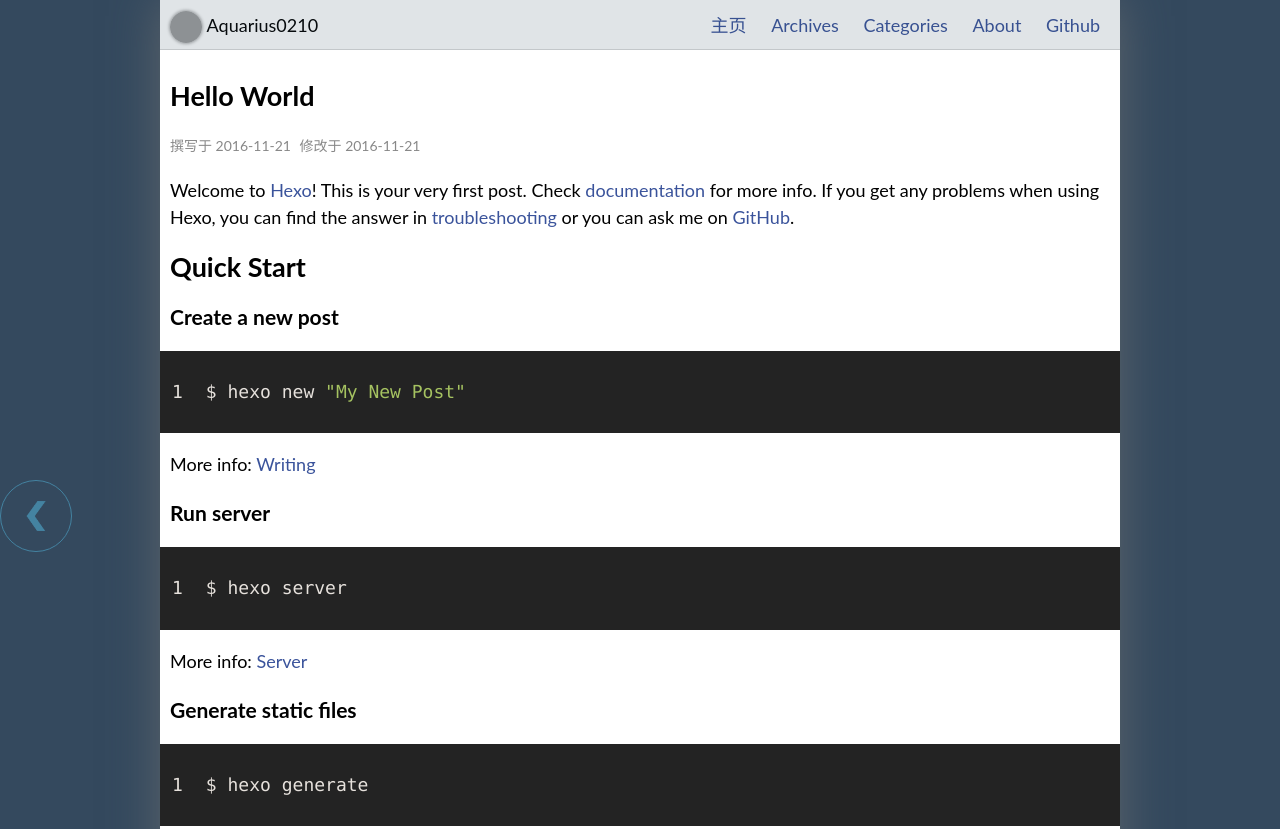
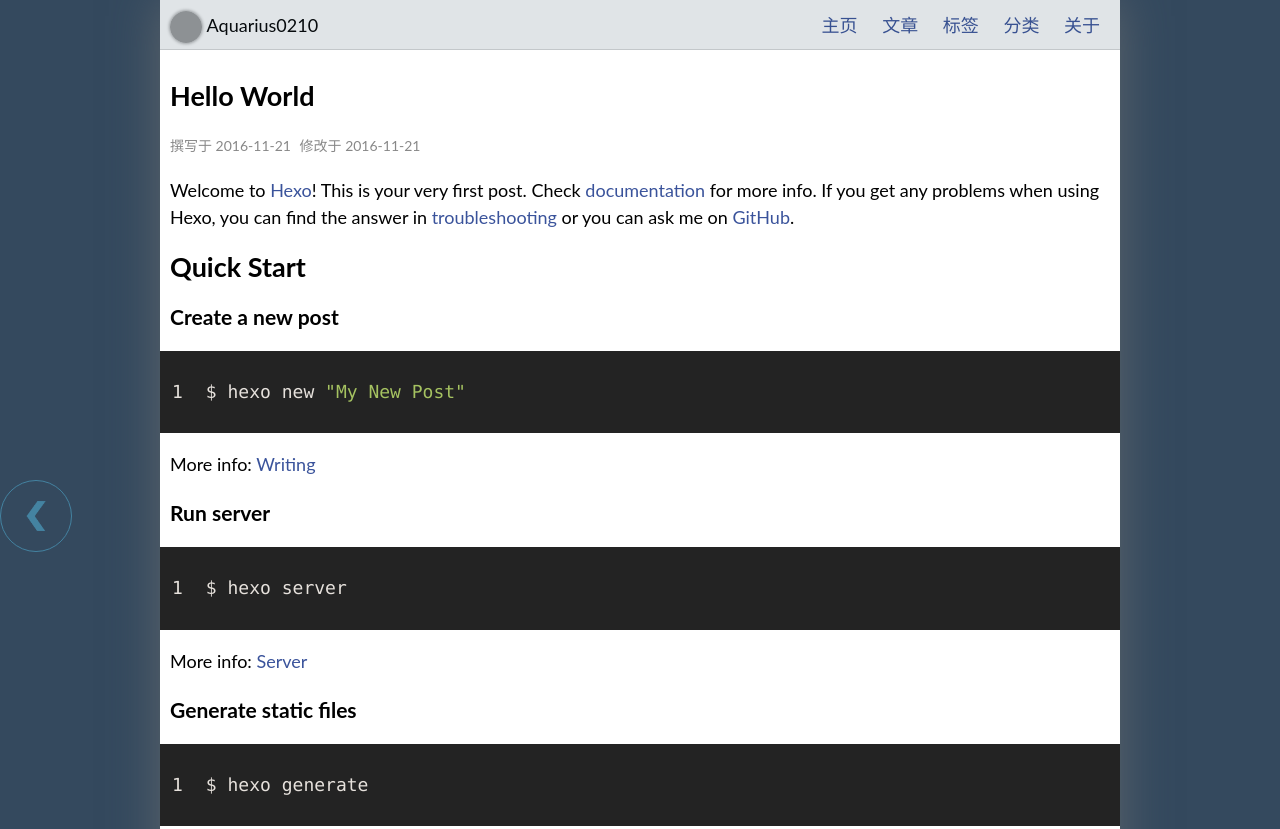
Before and after one commit to aquarius0210/aquarius0210.github.io, a plain HTML site: page 2016/11/21/hello-world/index.html in a window 1280 px wide. Shown: the top 829 px of the page. Drawn offline with Linux system fonts and the light colour scheme; grey boxes are pictures that could not be loaded.

Commit message:
Site updated: 2016-11-21 10:58:46

```diff
--- a/2016/11/21/hello-world/index.html
+++ b/2016/11/21/hello-world/index.html
@@ -74,28 +74,28 @@ Qu...">
 
             <li>
 
-            <a href="/archives">Archives</a>
+            <a href="/archives">文章</a>
 
           </li>
 
 
             <li>
 
-            <a href="/categories">Categories</a>
+            <a href="/tags">标签</a>
 
           </li>
 
 
             <li>
 
-            <a href="/about">About</a>
+            <a href="/categories">分类</a>
 
           </li>
 
 
             <li>
 
-            <a href="https://github.com/aquarius0210/aquarius0210.github.io.git">Github</a>
+            <a href="/about">关于</a>
 
           </li>
 
```
Also changed, not shown: 2016/11/21/初次尝试/index.html (+4 -4 lines), archives/2016/11/index.html (+4 -4 lines), archives/2016/index.html (+4 -4 lines), archives/index.html (+4 -4 lines), index.html (+4 -4 lines).
